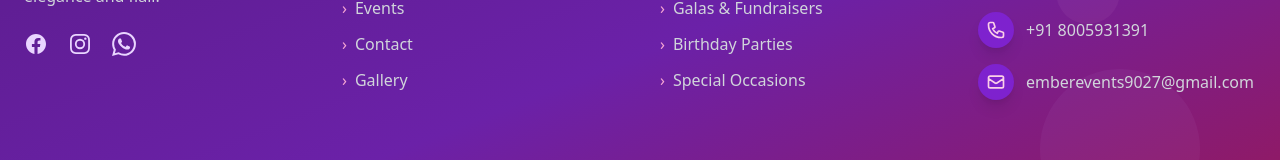
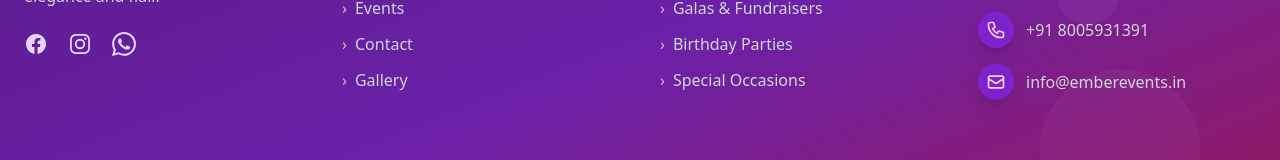
Before and after one commit to Lalitchaudhary01/event-management, a React (Create React App) app: page /contact in a window 1280 px wide. Shown: the part 491-651 px from the top of the page. Built offline with nearby package versions, Linux system fonts and the light colour scheme.

Commit message:
Added mail

```diff
--- a/package.json
+++ b/package.json
@@ -11,7 +11,7 @@
     "@testing-library/user-event": "^13.5.0",
     "@vercel/analytics": "^1.5.0",
     "clsx": "^2.1.1",
-    "framer-motion": "^11.2.10",
+    "framer-motion": "^11.18.2",
     "gsap": "^3.12.5",
     "lucide-react": "^0.510.0",
     "react": "^18.3.1",
@@ -21,7 +21,7 @@
     "react-router-dom": "^6.23.1",
     "react-scripts": "5.0.1",
     "swiper": "^11.1.4",
-    "tailwind-merge": "^2.3.0",
+    "tailwind-merge": "^2.6.0",
     "three": "^0.176.0",
     "web-vitals": "^2.1.4"
   },
--- a/src/components/Footer.js
+++ b/src/components/Footer.js
@@ -281,7 +281,7 @@ const Footer = () => {
                   href="mailto:emberevents9027@gmail.com"
                   className="hover:text-pink-200"
                 >
-                  emberevents9027@gmail.com
+                  info@emberevents.in
                 </a>
               </p>
             </address>
```
Also changed, not shown: 1 other file (tests, documents, lock files or other folders).
